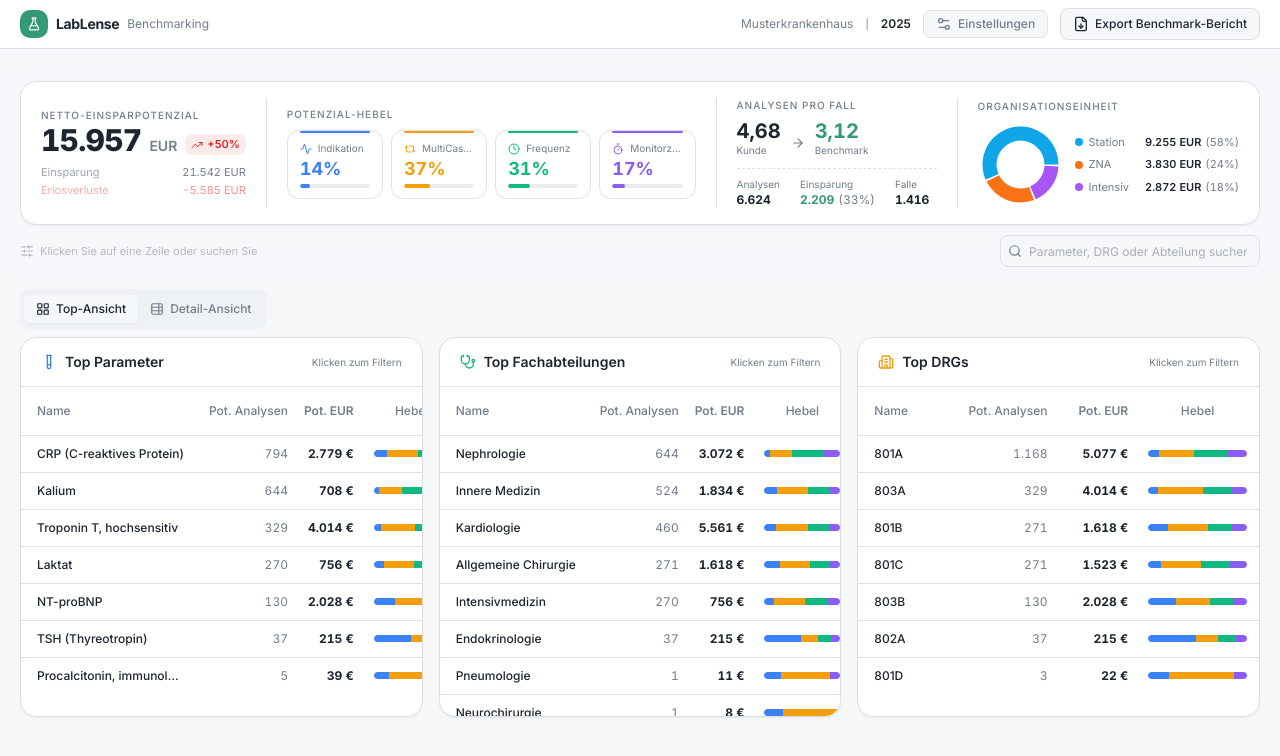
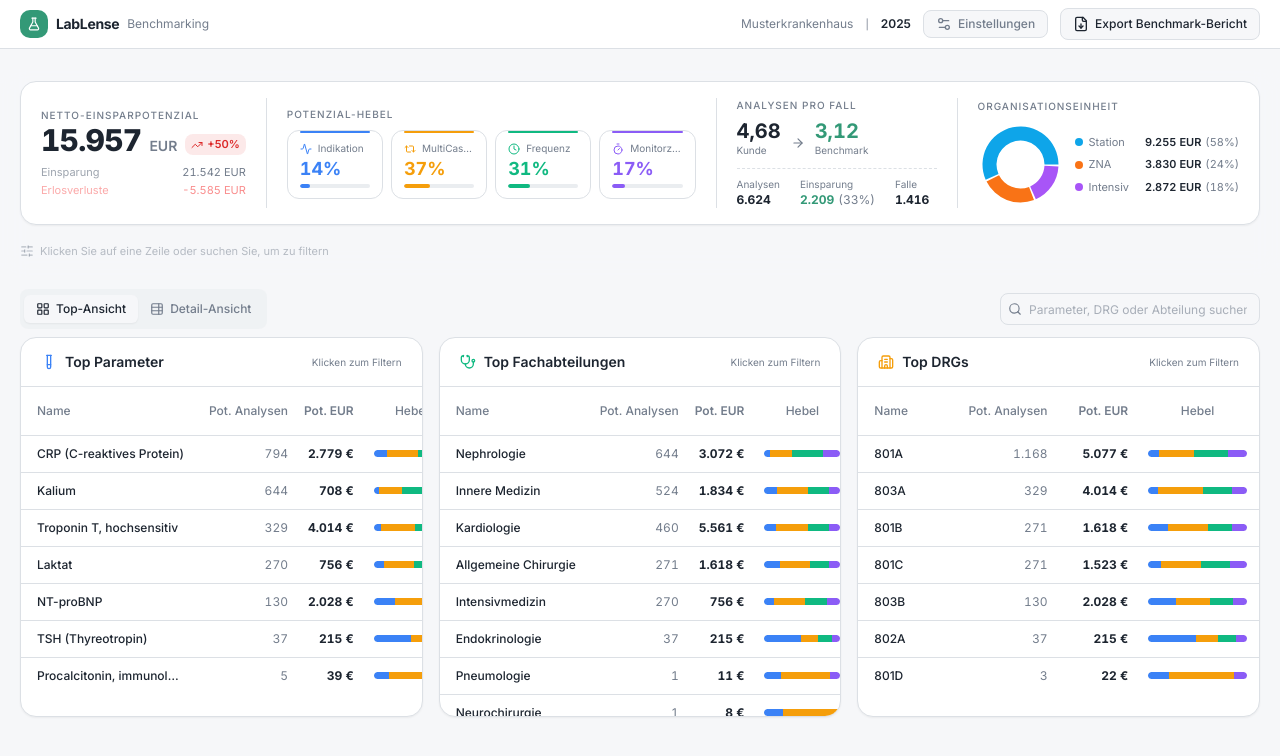
Before and after one commit to movyx-debug/v0-dashboard-ui, a Next.js app: page / in a window 1280 px wide. Shown: the top 756 px of the page. Built offline with nearby package versions, Linux system fonts and the light colour scheme.

Commit message:
feat: move FilterSearch above tables and update filter bar
Remove FilterSearch from filter bar and place it next to tabs.

```diff
--- a/app/page.tsx
+++ b/app/page.tsx
@@ -13,7 +13,8 @@ import FilterBar from "@/components/filter-panel";
 import TopItemsTable from "@/components/top-items-table";
 import DetailTable from "@/components/detail-table";
 import { Tabs, TabsList, TabsTrigger, TabsContent } from "@/components/ui/tabs";
-import { Building2, FlaskConical, Stethoscope, TestTube, LayoutGrid, TableProperties, FileDown, Loader2 } from "lucide-react";
+import { Building2, FlaskConical, Stethoscope, TestTube, LayoutGrid, TableProperties, FileDown, Loader2, Search } from "lucide-react";
+import FilterSearch from "@/components/filter-search";
 import SettingsPopover from "@/components/settings-popover";
 import { Button } from "@/components/ui/button";
 
@@ -135,16 +136,13 @@ export default function DashboardPage() {
               onClearDrg={() => setActiveDrg(null)}
               onClearFach={() => setActiveFach(null)}
               onClearAll={onClearAll}
-              data={MOCK_DATA}
-              onSelectParam={onSelectParam}
-              onSelectDrg={onSelectDrg}
-              onSelectFach={onSelectFach}
             />
           </div>
         </div>
 
         {/* Tab views */}
         <Tabs defaultValue="top" className="w-full">
+          <div className="flex items-center justify-between gap-4">
             <TabsList className="bg-muted/50">
               <TabsTrigger value="top" className="gap-1.5 text-xs">
                 <LayoutGrid className="h-3.5 w-3.5" />
@@ -155,6 +153,13 @@ export default function DashboardPage() {
                 Detail-Ansicht
               </TabsTrigger>
             </TabsList>
+            <FilterSearch
+              data={MOCK_DATA}
+              onSelectParam={onSelectParam}
+              onSelectDrg={onSelectDrg}
+              onSelectFach={onSelectFach}
+            />
+          </div>
 
           <TabsContent value="top">
             <div className="grid grid-cols-1 lg:grid-cols-3 gap-4">
--- a/components/filter-panel.tsx
+++ b/components/filter-panel.tsx
@@ -2,8 +2,6 @@
 
 import { X, Filter, SlidersHorizontal } from "lucide-react";
 import { Button } from "@/components/ui/button";
-import FilterSearch from "@/components/filter-search";
-import type { BenchmarkRow } from "@/lib/benchmark-data";
 
 interface FilterBarProps {
   activeParameter: string | null;
@@ -13,10 +11,6 @@ interface FilterBarProps {
   onClearDrg: () => void;
   onClearFach: () => void;
   onClearAll: () => void;
-  data: BenchmarkRow[];
-  onSelectParam: (v: string) => void;
-  onSelectDrg: (v: string) => void;
-  onSelectFach: (v: string) => void;
 }
 
 const TYPE_STYLES: Record<string, { bg: string; text: string; dot: string }> = {
@@ -51,10 +45,6 @@ export default function FilterBar({
   onClearDrg,
   onClearFach,
   onClearAll,
-  data,
-  onSelectParam,
-  onSelectDrg,
-  onSelectFach,
 }: FilterBarProps) {
   const hasFilters = !!(activeParameter || activeDrg || activeFach);
 
@@ -108,31 +98,13 @@ export default function FilterBar({
               </Button>
             )}
           </div>
-          <div className="ml-auto flex-shrink-0">
-            <FilterSearch
-              data={data}
-              onSelectParam={onSelectParam}
-              onSelectDrg={onSelectDrg}
-              onSelectFach={onSelectFach}
-            />
-          </div>
         </>
       ) : (
-        <div className="flex items-center gap-2.5 flex-1">
-          <div className="flex items-center gap-1.5 text-muted-foreground/50">
-            <SlidersHorizontal className="h-3.5 w-3.5" />
-            <span className="text-[11px]">
-              Klicken Sie auf eine Zeile oder suchen Sie
-            </span>
-          </div>
-          <div className="ml-auto flex-shrink-0">
-            <FilterSearch
-              data={data}
-              onSelectParam={onSelectParam}
-              onSelectDrg={onSelectDrg}
-              onSelectFach={onSelectFach}
-            />
-          </div>
+        <div className="flex items-center gap-1.5 text-muted-foreground/50">
+          <SlidersHorizontal className="h-3.5 w-3.5" />
+          <span className="text-[11px]">
+            Klicken Sie auf eine Zeile oder suchen Sie, um zu filtern
+          </span>
         </div>
       )}
     </div>
```
Lines whose indentation alone changed are shown as unchanged.
